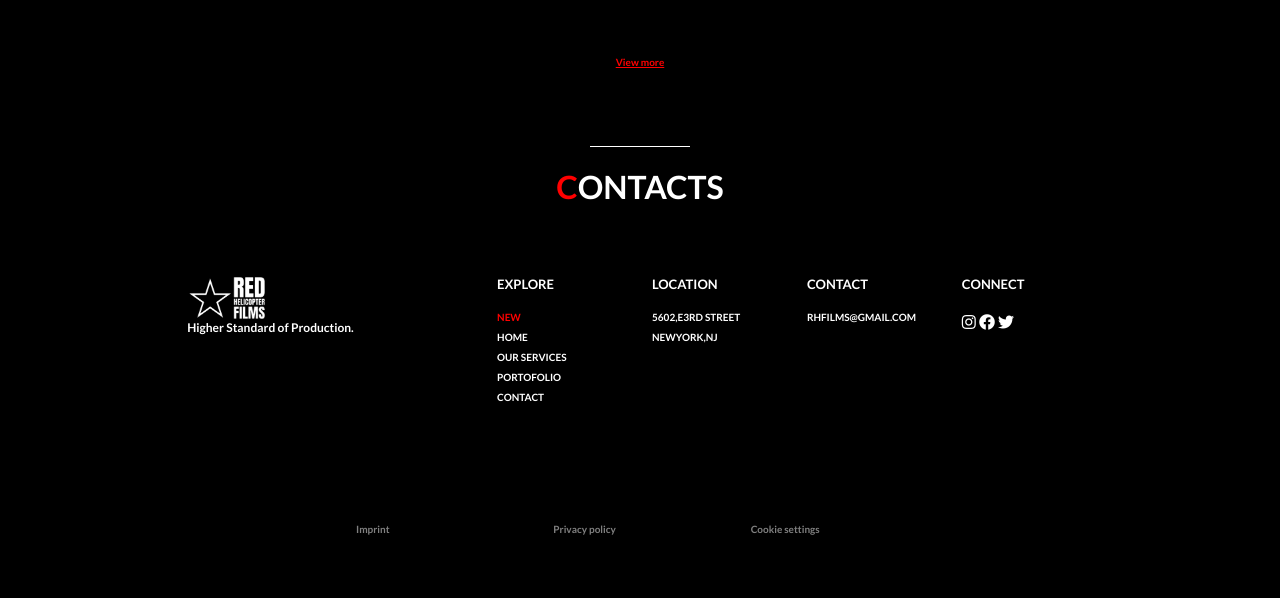
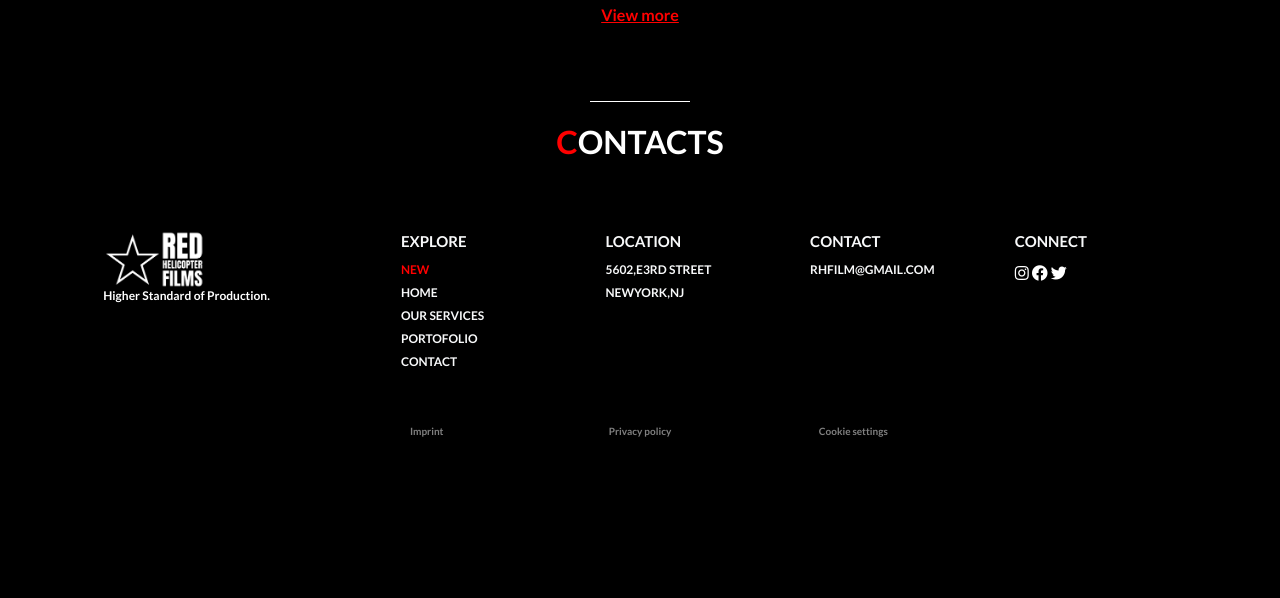
Before and after one commit to jvrgen91/RH, a plain HTML site: page index.html in a window 1280 px wide. Shown: the part 3055-3653 px from the top of the page. After the commit the page ends 3510 px from the top, so only its background shows below. Drawn offline with Linux system fonts and the light colour scheme.

Commit message:
second commit

```diff
--- a/css/responsive.css
+++ b/css/responsive.css
@@ -1,9 +1,19 @@
 /* Bootstrap Media Queries */
+
+@media (min-width:1440px) {
+    .services{
+        margin-left:-8%;
+    }
+     .movie-cards{
+    --bs-gutter-x: 0;
+}
+
+}
 
 
 
 /* Medium Devices */
-@media (min-width:768px)and (max-width:990px) {
+@media (min-width:768px)and (max-width:1000px) {
     .box{
         width: 8rem;
         height: 9rem;
@@ -22,8 +32,20 @@
         text-align: start;
         width: max-content;
     }
+    .header-desc{
+        margin-bottom:80px;
+    }
+    .view-more{
+        font-size: x-small;
+    }
+    .movie-cards{
+    --bs-gutter-x:0.5rem;
+}
+.contact-info{
+    font-size: medium;
 }
 
+}
 
 
 
@@ -74,10 +96,7 @@ height: 400px;
     width: max-content;
 }
 
-}
-.ending{
-    align-items: center;
-}
+
 .view-more{
     font-size: x-small;
 }
@@ -87,5 +106,12 @@ height: 400px;
 }
 
 .hamburger-text{
-    font-size: medium;
+    font-size: large;
 }
+
+.header-desc{
+    margin-top: 90px;
+    margin-bottom: 65px;
+}
+
+}
--- a/css/style.css
+++ b/css/style.css
@@ -7,6 +7,7 @@
     margin: 0;
     box-sizing: border-box;
     font-family:'Lato',sans-serif;
+
 
 }
 body{
@@ -151,6 +152,7 @@ h1 {
     display: flex;
     justify-content: center;
     text-align: center;
+    margin-bottom: 60px;
 }
 
 
@@ -303,39 +305,39 @@ div.new-card {
 .contact-info{
     font-size: 15px;
     text-transform: uppercase;
-    text-align: start;
+
 }
 
-.ending li{
-    font-size: 10px;
+#contacts li{
+    font-size: 12px;
     text-transform: uppercase;
     padding-bottom: 5px;
 }
-
 
 
 .ikonat a:link{
     color: white;
 }
 
-footer{
-    font-size: 10px;
-    color: grey;
-}
-
-.bottom-logo{
-
-    margin-bottom:inherit;
 
 
-}
 
-.movie-cards{
+/* .movie-cards{
     --bs-gutter-x: 0;
-}
+} */
 .hamburger-text{
     font-size: x-large;
 }
 .hamburger-text::first-letter{
     color: red;
 }
+.the-last-one{
+    font-size:x-small;
+    color:gray;
+    width: 40rem;
+
+}
+
+.bottom-row{
+    width: inherit;
+}
--- a/index.html
+++ b/index.html
@@ -1,5 +1,6 @@
 <!DOCTYPE html>
 <html lang="en">
+
 <head>
     <meta charset="UTF-8">
     <meta http-equiv="X-UA-Compatible" content="IE=edge">
@@ -10,19 +11,29 @@
     <link rel="stylesheet" href="css/style.css">
     <link rel="stylesheet" href="css/style1.css">
     <link rel="stylesheet" href="css/responsive.css">
-     <link rel="stylesheet" href="https://pro.fontawesome.com/releases/v5.10.0/css/all.css" integrity="sha384-AYmEC3Yw5cVb3ZcuHtOA93w35dYTsvhLPVnYs9eStHfGJvOvKxVfELGroGkvsg+p" crossorigin="anonymous"/>
+    <link rel="stylesheet" href="https://pro.fontawesome.com/releases/v5.10.0/css/all.css"
+        integrity="sha384-AYmEC3Yw5cVb3ZcuHtOA93w35dYTsvhLPVnYs9eStHfGJvOvKxVfELGroGkvsg+p" crossorigin="anonymous" />
 
 </head>
+
 <body>
     <!--Header-->
     <div id="banner">
         <main>
             <div id="overlay">
                 <div>
-                       <a href="#port"><p class="hamburger-text">Portofolio</p></a>
-                       <a href="#our-services"><p class="hamburger-text">Our Services</p></a>
-                       <a href="#new"><p class="hamburger-text">New</p></a>
-                       <a href="#contacts"><p class="hamburger-text">Contacts</p></a>
+                    <a href="#port">
+                        <p class="hamburger-text">PORTOFOLIO</p>
+                    </a>
+                    <a href="#our-services">
+                        <p class="hamburger-text">OUR SERVICES</p>
+                    </a>
+                    <a href="#new">
+                        <p class="hamburger-text">NEW</p>
+                    </a>
+                    <a href="#contacts">
+                        <p class="hamburger-text">CONTACTS</p>
+                    </a>
                 </div>
             </div>
             <div class="nav_bar">
@@ -96,9 +107,6 @@
             </div>
         </div>
 
-
-
-
 </section>
 
 
@@ -127,7 +135,8 @@
                     <li>colouring-</li>
                     <li>sound editing-</li>
                     <li>sound design-</li>
-                <li>foley-<li>
+                    <li>foley-
+                    <li>
                 </ul>
             </div>
 
@@ -150,8 +159,11 @@
 
     <!-- -------------'NEW' SECTION -----------  -->
     <div id="new"></div>
-      <div id="portofolio"><hr><p>NEW</p></div>
-      <br><br>
+    <div id="portofolio">
+        <hr>
+        <p>NEW</p>
+    </div>
+
 
     <div class="row mt-5  d-flex justify-content-center movie-cards">
 
@@ -199,19 +211,22 @@
 
 
 
-   <div id="portofolio" class="flex-direction-col mt-5"><hr><p>CONTACTS</p></div>
+    <div id="portofolio" class="flex-direction-col mt-5">
+        <hr>
+        <p>CONTACTS</p>
+    </div>
 
 
     <!--Contacts-->
-
-    <div class="container ending" id="contacts">
-        <div class="row  text-white my-5">
-            <div class="col lg-4 col-md-4 col-sm-12  bottom-logo"><img src="img/red-helicopter-homepage-logo-image.png"
-                    style="width: 28%;" alt="">
-               <div><h3>Higher Standard of Production.</h3></div>
+    <!-- <section>
+    <div class="container-fluid" id="contacts">
+        <div class="row  text-white my-5" id="contacts-row">
+            <div class="col lg-2 col-md-2 col-sm-1 bottom-logo">
+                <img src="img/red-helicopter-homepage-logo-image.png" style="width: 28%;" alt="">
+               <h3>Higher Standard of Production.</h3>
             </div>
-            <div class="col-lg-2 col-md-2 col-sm-12 ">
-                <p class="contact-info">explore</p>
+            <div class="col-lg-2 col-md-2 col-sm-1 ">
+                <div><p class="contact-info">explore</p></div>
                  <ul>
                     <li id="new"> NEW</li>
                     <li>home</li>
@@ -221,7 +236,7 @@
                  </ul>
             </div>
 
-            <div class="col-lg-2 col-md-2 col-sm-12">
+            <div class="col-lg-2 col-md-2 col-sm-1 ">
                 <p class="contact-info">location</p>
                 <ul>
                     <li>5602,e3rd Street</li>
@@ -229,14 +244,14 @@
                 </ul>
             </div>
 
-            <div class="col-lg-2 col-md-2 col-sm-12 " >
+            <div class="col-lg-2 col-md-2 col-sm-1 " >
                 <p class="contact-info">contact</p>
                 <ul>
                     <li>rhfilms@gmail.com</li>
                 </ul>
             </div>
 
-            <div class="col-lg-2 col-md-2 col-sm-12 ikonat">
+            <div class="col-lg-2 col-md-2 col-sm-1 ikonat">
                 <p class="contact-info">connect</p>
                 <a href="https://www.instagram.com"><i class="fab fa-instagram fa-1x"></i></a>
                 <a href="https://www.facebook.com"><i class="fab fa-facebook fa-1x"></i></a>
@@ -244,37 +259,88 @@
             </div>
         </div>
     </div>
-
-
-
-    <!-- FOOTER   -->
-    <footer class="p-5  text-grey  ">
-        <div class="container-fluid">
-            <div class="row d-flex justify-content-center">
-                <div class="col-md-2 col-lg-2 col-sm-12">
-                    <p>Imprint</p>
-                </div>
-                <div class="col-md-2 col-lg-2 col-sm-12">
-                    <p>Privacy policy</p>
-                </div>
-                <div class="col-md-2 col-lg-2 col-sm-12">
-                    <p>Cookie settings</p>
-                </div>
-            </div>
-        </div>
-
-    </footer>
+</section> -->
 
 
 
 
 
+        <!-- Section: Links  -->
+<section id="contacts">
+    <div class="container text-center text-light text-md-start mt-5">
+
+        <div class="row bottom-row">
+
+          <div class="col-md-3 col-lg-3 col-xl-3 mx-auto mb-4">
+            <img src="img/red-helicopter-homepage-logo-image.png" id="bottom-logo" style="width: 40%;" alt="">
+                        <h3>Higher Standard of Production.</h3>
+                    </div>
 
 
+
+                    <div class="col-md-2 col-lg-2 col-xl-2 mx-auto mb-3">
+                        <div class="contact-info mb-2">explore</div>
+                        <ul>
+                            <li id="new"> NEW</li>
+                            <li>home</li>
+                            <li>our services</li>
+                            <li>portofolio</li>
+                            <li>contact</li>
+                        </ul>
+                    </div>
+
+
+
+                    <div class="col-md-2 col-lg-2 col-xl-2 mx-auto mb-3">
+                        <div class="contact-info mb-2">location</div>
+                        <ul>
+                            <li>5602,e3rd Street</li>
+                            <li>NewYork,NJ</li>
+                        </ul>
+                    </div>
+
+                    <div class="col-md-3 col-lg-3 col-xl-2 mx-auto mb-3">
+                        <div class="contact-info mb-2">contact</div>
+                        <ul>
+                            <li>rhfilm@gmail.com</li>
+                        </ul>
+                    </div>
+
+
+                    <div class="col-md-2 col-lg-3 col-xl-2 mx-auto mb-3 ikonat">
+                        <p class="contact-info mb-2">connect</p>
+                        <a href="https://www.instagram.com"><i class="fab fa-instagram fa-1x"></i></a>
+                        <a href="https://www.facebook.com"><i class="fab fa-facebook fa-1x"></i></a>
+                        <a href="https://www.instagram.com"><i class="fab fa-twitter fa-1x"></i></a>
+                    </div>
+
+                </div>
+
+            </div>
+        </section>
+
+
+
+    <footer class="text-center">
+       <div class="container mt-3">
+                <div class="row the-last-one">
+                    <div class="col-md-4 col-lg-4">
+                       <p>Imprint</p>
+                    </div>
+                    <div class="col-md-4 col-lg-4">
+                      <p>Privacy policy</p>
+                    </div>
+                    <div class="col-md-4 col-lg-4">
+                      <p>Cookie settings</p>
+                    </div>
+                    </div>
+                </div>
+    </footer>
 
     <!--Bootstrap-->
     <script src="js/bootstrap/bootstrap.min.js"></script>
     <!--Font Awsome-->
     <script src="js/script.js"></script>
 </body>
+
 </html>
--- a/js/script.js
+++ b/js/script.js
@@ -1,6 +1,3 @@
-/* HomePage */
-
-
 
 
 /* Hamburger Menu Bar */
@@ -15,7 +12,7 @@ function initHamburger() {
         hamburger.classList.add("open");
         menu.classList.add("menu");
         js_content_blur.style.filter = "blur(6px)";
-        document.body.style.overflow = "hidden";
+        document.body.style.overflow = "auto";
       } else {
         hamburger.classList.remove("open");
         menu.classList.remove("menu");
@@ -26,6 +23,7 @@ function initHamburger() {
     }
 
     hamburger.addEventListener("click", change);
+    menu.addEventListener("click",change)
 };
 
 initHamburger();
```
Lines whose indentation alone changed are shown as unchanged.
